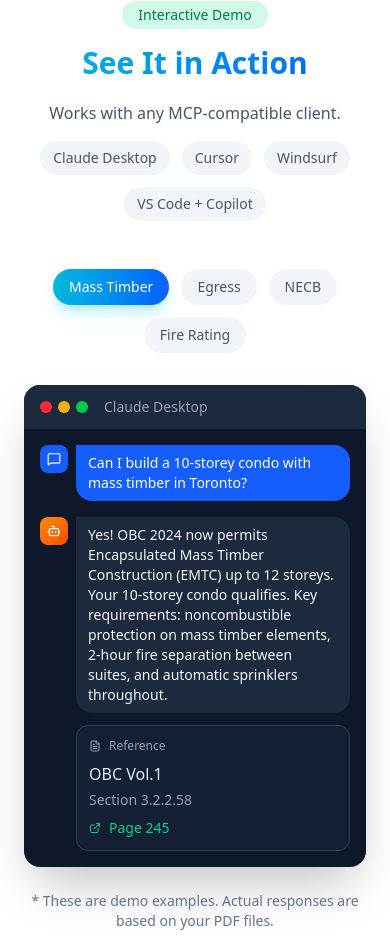
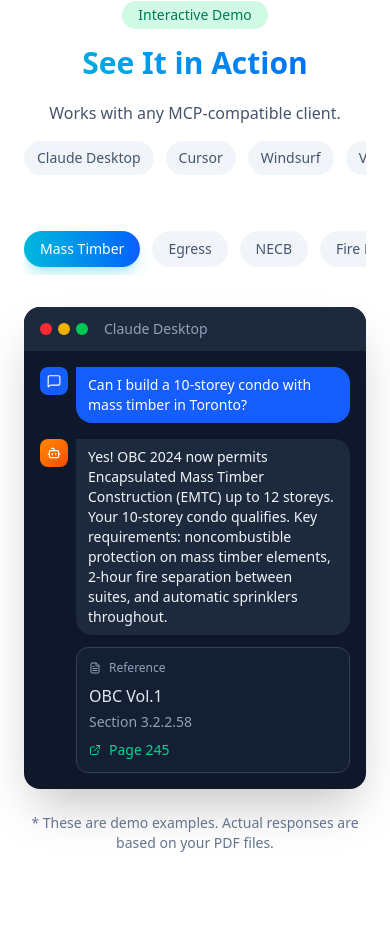
Before and after one commit to DavidCho1999/Canada_building_code_mcp, a Next.js app in the folder website/: page / in a window 390 px wide. Shown: the part 2525-3463 px from the top of the page. Built offline with nearby package versions, Linux system fonts and the light colour scheme.

Commit message:
Make client badges and category tabs horizontal scroll on mobile

```diff
--- a/website/src/components/Demo.tsx
+++ b/website/src/components/Demo.tsx
@@ -74,22 +74,22 @@ export default function Demo() {
           <p className="text-slate-600 max-w-xl mx-auto mb-4">
             Works with any MCP-compatible client.
           </p>
-          <div className="flex flex-wrap justify-center gap-3 text-sm">
-            <span className="px-3 py-1.5 bg-slate-100 text-slate-600 rounded-full border border-transparent hover:border-cyan-300 hover:bg-cyan-50 hover:text-cyan-700 transition-all duration-300 cursor-default">Claude Desktop</span>
-            <span className="px-3 py-1.5 bg-slate-100 text-slate-600 rounded-full border border-transparent hover:border-cyan-300 hover:bg-cyan-50 hover:text-cyan-700 transition-all duration-300 cursor-default">Cursor</span>
-            <span className="px-3 py-1.5 bg-slate-100 text-slate-600 rounded-full border border-transparent hover:border-cyan-300 hover:bg-cyan-50 hover:text-cyan-700 transition-all duration-300 cursor-default">Windsurf</span>
-            <span className="px-3 py-1.5 bg-slate-100 text-slate-600 rounded-full border border-transparent hover:border-cyan-300 hover:bg-cyan-50 hover:text-cyan-700 transition-all duration-300 cursor-default">VS Code + Copilot</span>
+          <div className="flex gap-3 text-sm overflow-x-auto pb-2 md:flex-wrap md:justify-center md:overflow-visible md:pb-0">
+            <span className="px-3 py-1.5 bg-slate-100 text-slate-600 rounded-full border border-transparent hover:border-cyan-300 hover:bg-cyan-50 hover:text-cyan-700 transition-all duration-300 cursor-default whitespace-nowrap">Claude Desktop</span>
+            <span className="px-3 py-1.5 bg-slate-100 text-slate-600 rounded-full border border-transparent hover:border-cyan-300 hover:bg-cyan-50 hover:text-cyan-700 transition-all duration-300 cursor-default whitespace-nowrap">Cursor</span>
+            <span className="px-3 py-1.5 bg-slate-100 text-slate-600 rounded-full border border-transparent hover:border-cyan-300 hover:bg-cyan-50 hover:text-cyan-700 transition-all duration-300 cursor-default whitespace-nowrap">Windsurf</span>
+            <span className="px-3 py-1.5 bg-slate-100 text-slate-600 rounded-full border border-transparent hover:border-cyan-300 hover:bg-cyan-50 hover:text-cyan-700 transition-all duration-300 cursor-default whitespace-nowrap">VS Code + Copilot</span>
           </div>
         </motion.div>
 
         {/* Category tabs */}
-        <div className="flex flex-wrap justify-center gap-3 mb-8">
+        <div className="flex gap-3 mb-8 overflow-x-auto pb-2 md:flex-wrap md:justify-center md:overflow-visible md:pb-0">
           {demoConversations.map((demo) => (
             <button
               key={demo.id}
               onClick={() => setActiveDemo(demo)}
               className={clsx(
-                'px-4 py-2 rounded-full text-sm font-medium transition-all duration-300',
+                'px-4 py-2 rounded-full text-sm font-medium transition-all duration-300 whitespace-nowrap',
                 activeDemo.id === demo.id
                   ? 'bg-gradient-to-r from-cyan-500 to-blue-600 text-white shadow-lg shadow-cyan-500/25'
                   : 'bg-slate-100 text-slate-600 hover:bg-slate-200 hover:scale-105'
```
